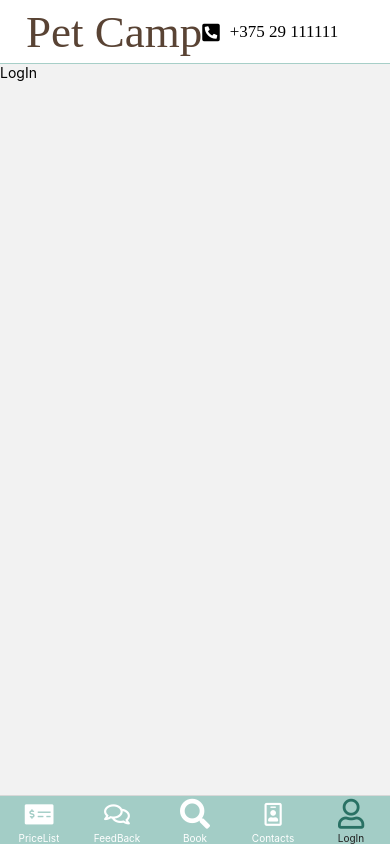
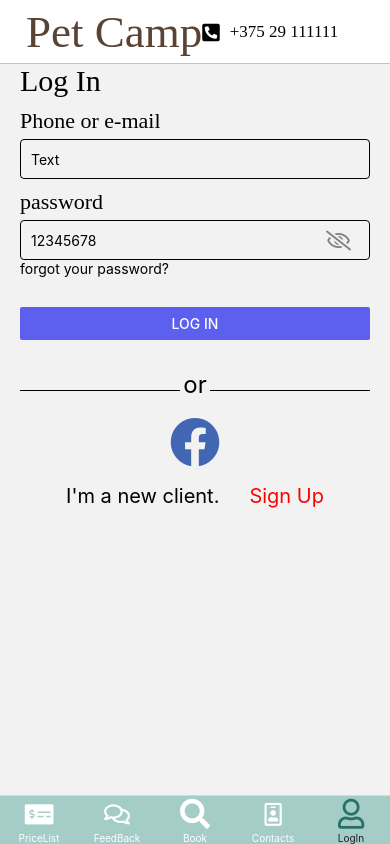
Before and after one commit to MBrodo/PetCampApp, a React Native app: screen /LogIn in a window 390 px wide. Built offline with nearby package versions, Linux system fonts and the light colour scheme.

Commit message:
init:add Log In, Sign Up

```diff
--- a/src/components/LogIn.js
+++ /dev/null
@@ -1,15 +0,0 @@
-import React from 'react';
-import {
-	Text,
-	View,
-} from 'react-native';
-
-export const LogIn = () => {
-	return (
-		<View>
-			<Text>
-        LogIn
-			</Text>
-		</View>
-	)
-}
--- /dev/null
+++ b/src/components/LogIn/LogIn.js
@@ -0,0 +1,11 @@
+import React from 'react'
+import { View } from 'react-native'
+import { SignIn } from './SignIn'
+
+export const LogIn = () => {
+	return (
+		<View>
+			<SignIn />
+		</View>
+	)
+}
--- /dev/null
+++ b/src/components/LogIn/SignIn.js
@@ -0,0 +1,87 @@
+import { styles } from './style'
+import Icon from 'react-native-vector-icons/dist/FontAwesome5'
+import React, { useState } from 'react'
+import { Text, View, TextInput, Button, Alert, Modal, ScrollView } from 'react-native'
+import { SignUp } from './SignUp'
+
+export const SignIn = () => {
+	const [username] = useState()
+	const [password] = useState()
+	const [hidePass, setHidePass] = useState(true)
+	const [modalWindow, setModalWindow] = useState(false)
+
+	return (
+		<View style={styles.wrapper}>
+			<Modal visible={modalWindow}>
+				<Icon
+					style={styles.closeIcon}
+					name="times"
+					size={30}
+					onPress={() => setModalWindow(false)}
+				/>
+				<SignUp />
+			</Modal>
+
+			<View style={styles.logInSection}>
+				<Text style={styles.logInTitle}>Log In</Text>
+				<View>
+					<Text style={styles.logInText}>Phone or e-mail</Text>
+					<TextInput
+						style={styles.input}
+						onChange={username}
+						placeholder="Text"
+						autoCorrect={false}
+					/>
+				</View>
+
+				<View>
+					<Text style={styles.logInText}>password</Text>
+					<View style={styles.passwordInput}>
+						<TextInput
+							style={styles.passwordText}
+							onChange={password}
+							placeholder="12345678"
+							autoCorrect={false}
+							secureTextEntry={hidePass}
+						/>
+						<Icon
+							style={styles.passwordIcon}
+							name={hidePass ? 'eye-slash' : 'eye'}
+							size={20}
+							color="grey"
+							onPress={() => setHidePass(hidePass ? false : true)}
+						/>
+					</View>
+
+					<Text>forgot your password?</Text>
+				</View>
+
+				<View style={styles.logInButton}>
+					<Button
+						title="log in"
+						color="#5D5FEF"
+						onPress={() => Alert.alert('Now you are logged in!')}
+					/>
+				</View>
+
+				<View style={styles.textWithLines}>
+					<View style={styles.alternativeLine} />
+					<View>
+						<Text style={styles.logInAlternativeText}>or</Text>
+					</View>
+					<View style={styles.alternativeLine} />
+				</View>
+
+				<View style={styles.subContainer}>
+					<Icon style={styles.fbicon} name="facebook" size={50} />
+					<View style={styles.subContainerText}>
+						<Text style={styles.subContainerTitle}>I'm a new client.</Text>
+						<Text style={styles.subContainerLink} onPress={() => setModalWindow(true)}>
+							Sign Up
+						</Text>
+					</View>
+				</View>
+			</View>
+		</View>
+	)
+}
--- /dev/null
+++ b/src/components/LogIn/SignUp.js
@@ -0,0 +1,70 @@
+import { styles } from './style'
+import Icon from 'react-native-vector-icons/dist/FontAwesome5'
+// import { useNavigation } from '@react-navigation/native';
+import React, { useState } from 'react'
+import { Text, View, TextInput, Button, Alert, ScrollView } from 'react-native'
+
+export const SignUp = () => {
+	const [username] = useState()
+	const [password] = useState()
+	const [hidePass, setHidePass] = useState(true)
+
+	return (
+		<View style={styles.wrapper}>
+			<View style={styles.logInSection}>
+				<Text style={styles.logInTitle}>Sign Up</Text>
+				<View>
+					<Text style={styles.logInText}>Phone or e-mail</Text>
+					<TextInput
+						style={styles.input}
+						onChange={username}
+						placeholder="Text"
+						autoCorrect={false}
+					/>
+				</View>
+
+				<View>
+					<Text style={styles.logInText}>password</Text>
+					<View style={styles.passwordInput}>
+						<TextInput
+							style={styles.passwordText}
+							onChange={password}
+							placeholder="12345678"
+							autoCorrect={false}
+							secureTextEntry={hidePass}
+						/>
+						<Icon
+							style={styles.passwordIcon}
+							name={hidePass ? 'eye-slash' : 'eye'}
+							size={20}
+							color="grey"
+							onPress={() => setHidePass(hidePass ? false : true)}
+						/>
+					</View>
+
+					<Text>forgot your password?</Text>
+				</View>
+
+				<View style={{ marginVertical: 30 }}>
+					<Button
+						title="sign up"
+						color="#5D5FEF"
+						onPress={() => Alert.alert('Registration completed successfully!')}
+					/>
+				</View>
+
+				<View style={{ flexDirection: 'row', alignItems: 'center' }}>
+					<View style={{ flex: 1, height: 1, backgroundColor: 'black' }} />
+					<View>
+						<Text style={styles.logInAlternativeText}>or</Text>
+					</View>
+					<View style={{ flex: 1, height: 1, backgroundColor: 'black', margin: 0 }} />
+				</View>
+
+				<View style={{ alignItems: 'center' }}>
+					<Icon style={{ color: '#4267B2', marginVertical: 10 }} name="facebook" size={50} />
+				</View>
+			</View>
+		</View>
+	)
+}
--- /dev/null
+++ b/src/components/LogIn/style.js
@@ -0,0 +1,100 @@
+import { StyleSheet } from 'react-native'
+
+export const styles = StyleSheet.create({
+	wrapper: {
+		justifyContent: 'center',
+		alignItems: 'center',
+		height: '100%',
+	},
+	logInSection: {
+		width: 350,
+	},
+	logInTitle: {
+		fontFamily: 'bahianita-regular',
+		fontWeight: '400',
+		fontSize: 30,
+	},
+	logInText: {
+		marginTop: 10,
+		fontFamily: 'bahianita-regular',
+		fontWeight: '400',
+		fontSize: 22,
+	},
+	logInAlternativeText: {
+		width: 30,
+		height: 40,
+		textAlign: 'center',
+		fontSize: 24,
+	},
+	passwordInput: {
+		flexDirection: 'row',
+		borderRadius: 4,
+		height: 40,
+		marginTop: 5,
+		borderWidth: 1,
+	},
+	passwordText: {
+		padding: 10,
+		width: 280,
+	},
+	passwordIcon: {
+		marginVertical: 8,
+		marginLeft: 25,
+	},
+	logInButton: {
+		color: '#5D5FEF',
+		marginVertical: 30,
+	},
+	sectionTitle: {
+		fontSize: 24,
+		fontWeight: '600',
+	},
+	sectionDescription: {
+		marginTop: 8,
+		fontSize: 18,
+		fontWeight: '400',
+	},
+	highlight: {
+		fontWeight: '700',
+	},
+	closeIcon: {
+		position: 'absolute',
+		top: 40,
+		right: 30,
+	},
+	subContainer: {
+		alignItems: 'center',
+	},
+	fbicon: {
+		color: '#4267B2',
+		marginVertical: 5,
+	},
+	subContainerText: {
+		flexDirection: 'row',
+		marginTop: 10,
+	},
+	subContainerLink: {
+		fontSize: 20,
+		color: 'red',
+	},
+	subContainerTitle: {
+		fontSize: 20,
+		marginRight: 30,
+	},
+	textWithLines: {
+		flexDirection: 'row',
+		alignItems: 'center',
+	},
+	alternativeLine: {
+		flex: 1,
+		height: 1,
+		backgroundColor: 'black',
+	},
+	input: {
+		borderRadius: 4,
+		height: 40,
+		marginTop: 5,
+		borderWidth: 1,
+		padding: 10,
+	},
+})
--- a/src/screens/Navigation.js
+++ b/src/screens/Navigation.js
@@ -6,7 +6,7 @@ import Icon from 'react-native-vector-icons/dist/FontAwesome5'
 
 import { Book } from './Book'
 import { PriceList } from '../components/PriceList'
-import { LogIn } from '../components/LogIn'
+import { LogIn } from '../components/LogIn/LogIn'
 import { FeedBack } from '../components/FeedBack'
 import { Contacts } from '../components/Contacts'
 
```
